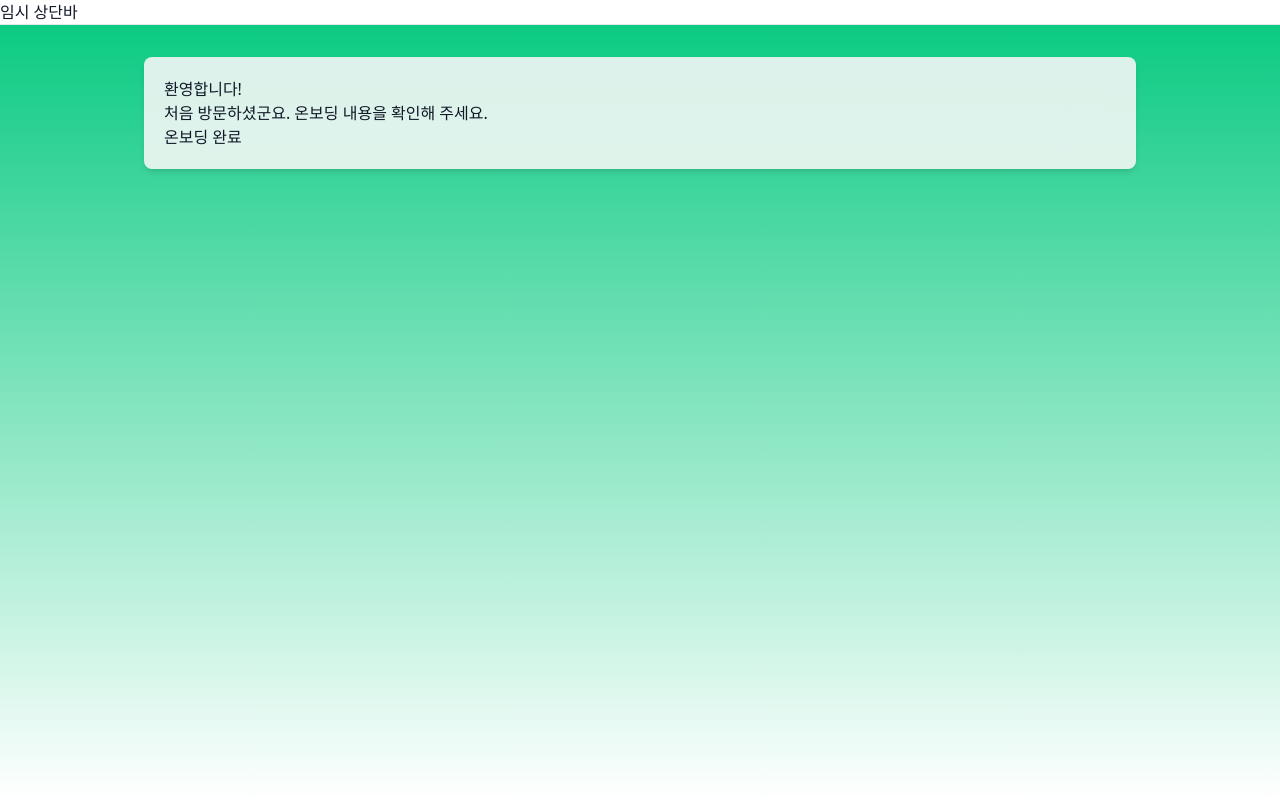
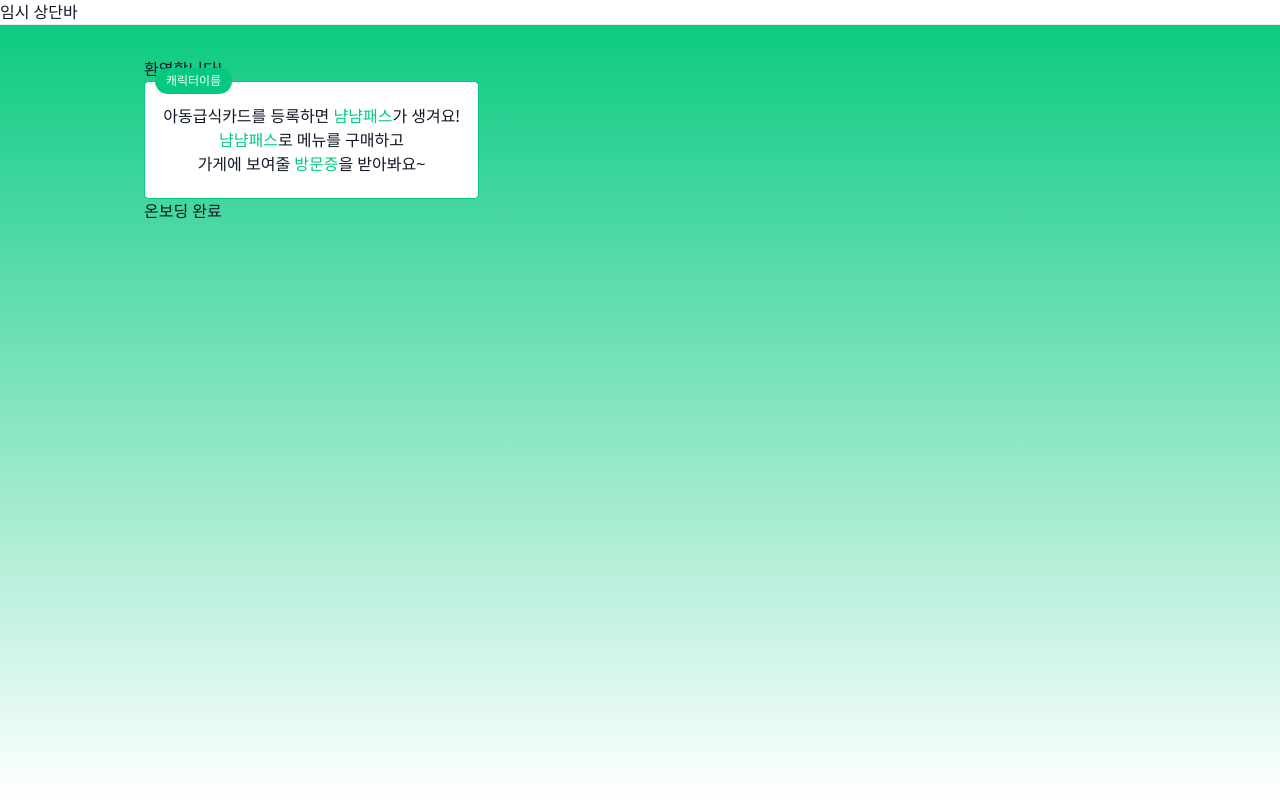
Before and after one commit to LetsEat-team/lets_eat_frontend, a React (Vite) app: page /childcard in a window 1280 px wide. Built offline with nearby package versions, Linux system fonts and the light colour scheme.

Commit message:
feat:#6 CharaTalk

```diff
--- /dev/null
+++ b/src/components/CharaTalk.tsx
@@ -0,0 +1,15 @@
+type CharaTalkProps = {
+  children: React.ReactNode;
+};
+
+const CharaTalk = ({ children }: CharaTalkProps) => {
+  const charName = '캐릭터이름';
+  return (
+    <div className="w-[335px] h-[118px] bg-white relative rounded-[5px] border border-maingreen flex justify-center items-center">
+      <div className='w-[77px] h-[26px] absolute top-[-14px] left-[10px] rounded-[50px] bg-maingreen font-medium text-[12px] flex justify-center items-center text-white'>{charName}</div>
+      <div className="text-center px-[18px] font-medium whitespace-pre-line text-[16px]">{children}</div>
+    </div>
+  );
+};
+
+export default CharaTalk;
--- a/src/pages/child_card/ChildCardOnBoard.tsx
+++ b/src/pages/child_card/ChildCardOnBoard.tsx
@@ -1,3 +1,5 @@
+import CharaTalk from "../../components/CharaTalk";
+
 type ChildCardOnBoardProps = {
   onFinish: () => void;  //onBoarding 끝났는지 여부
 };
@@ -5,9 +7,15 @@ type ChildCardOnBoardProps = {
 export default function ChildCardOnBoard({ onFinish }: ChildCardOnBoardProps) {
 
   return (
-    <div className="p-5 rounded-lg bg-[#F8F8F8E0] backdrop-blur-[27px] shadow-md">
+    <div>
       <h2>환영합니다!</h2>
-      <p>처음 방문하셨군요. 온보딩 내용을 확인해 주세요.</p>
+      <CharaTalk>{`아동급식카드를 등록하면 `}
+        <span className="text-maingreen">냠냠패스</span>
+        {`가 생겨요!\n`}<span className="text-maingreen">냠냠패스</span>
+        {`로 메뉴를 구매하고\n가게에 보여줄 `}
+        <span className="text-maingreen">방문증</span>
+        {`을 받아봐요~`}
+      </CharaTalk>
       <button onClick={onFinish}>온보딩 완료</button>
     </div>
   );
```
Also changed, not shown: src/contexts/README.md.
